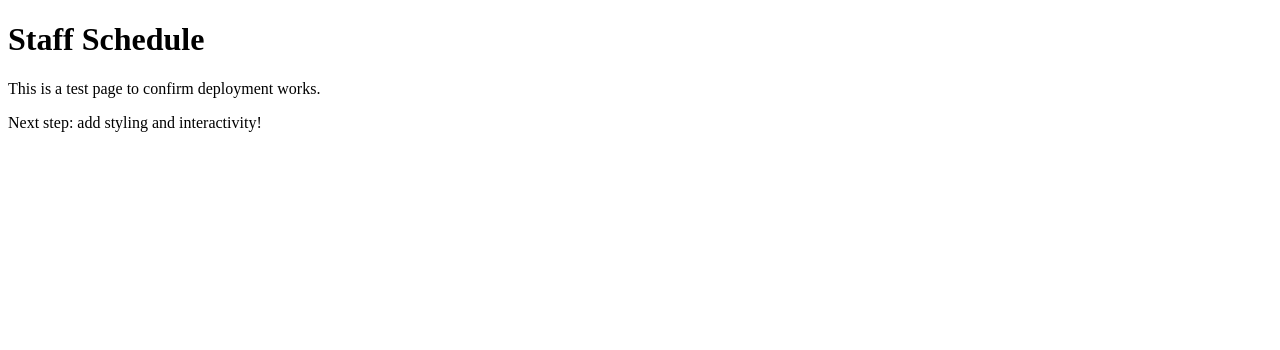
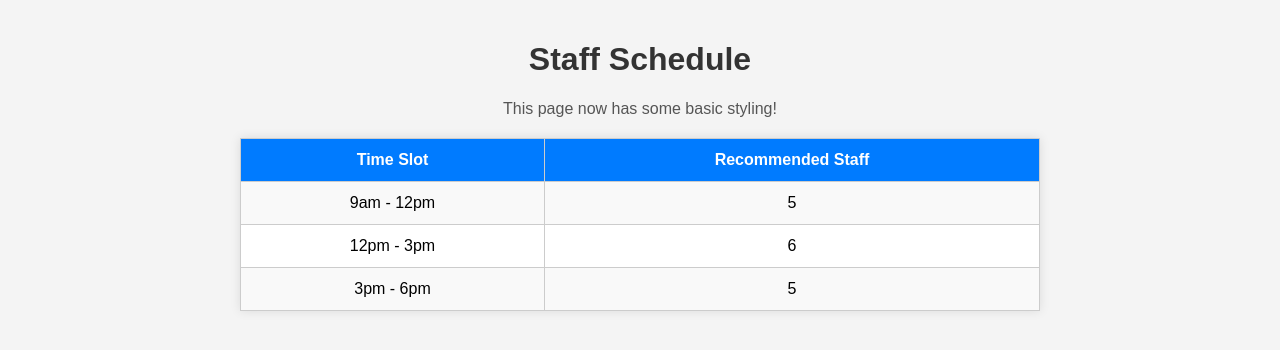
Before and after one commit to cc-fetch/cc-fetch.github.io, a plain HTML site: page index.html in a window 1280 px wide. Drawn offline with Linux system fonts and the light colour scheme.

Commit message:
Update index.html

```diff
--- a/index.html
+++ b/index.html
@@ -2,11 +2,72 @@
 <html lang="en">
 <head>
   <meta charset="UTF-8" />
-  <title>Staff Schedule Test Page</title>
+  <title>Staff Schedule - Styled</title>
+  <style>
+    body {
+      font-family: Arial, sans-serif;
+      background-color: #f4f4f4;
+      margin: 0;
+      padding: 20px;
+    }
+
+    h1 {
+      text-align: center;
+      color: #333;
+    }
+
+    p {
+      text-align: center;
+      color: #555;
+    }
+
+    .schedule-table {
+      margin: 20px auto;
+      border-collapse: collapse;
+      width: 80%;
+      max-width: 800px;
+      background-color: white;
+      box-shadow: 0 0 10px rgba(0,0,0,0.1);
+    }
+
+    .schedule-table th,
+    .schedule-table td {
+      border: 1px solid #ccc;
+      padding: 12px;
+      text-align: center;
+    }
+
+    .schedule-table th {
+      background-color: #007BFF;
+      color: white;
+    }
+
+    .schedule-table tr:nth-child(even) {
+      background-color: #f9f9f9;
+    }
+  </style>
 </head>
 <body>
   <h1>Staff Schedule</h1>
-  <p>This is a test page to confirm deployment works.</p>
-  <p>Next step: add styling and interactivity!</p>
+  <p>This page now has some basic styling!</p>
+
+  <table class="schedule-table">
+    <tr>
+      <th>Time Slot</th>
+      <th>Recommended Staff</th>
+    </tr>
+    <tr>
+      <td>9am - 12pm</td>
+      <td>5</td>
+    </tr>
+    <tr>
+      <td>12pm - 3pm</td>
+      <td>6</td>
+    </tr>
+    <tr>
+      <td>3pm - 6pm</td>
+      <td>5</td>
+    </tr>
+  </table>
 </body>
 </html>
```
